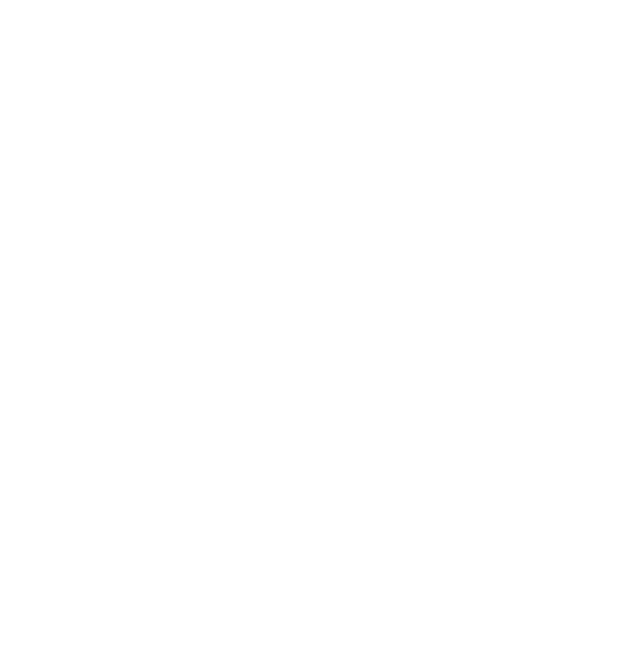
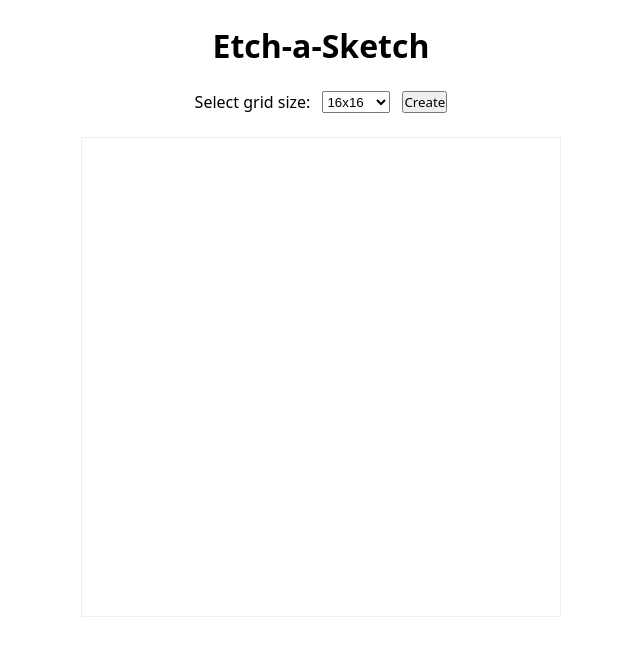
Before and after one commit to algymbra/odin-etch-a-sketch, a plain HTML site: page index.html in a window 1280 px wide. Shown: the whole page, without its empty margins (319-959 px from the left). Drawn offline with Linux system fonts and the light colour scheme.

Commit message:
Basic ui elements

```diff
--- a/index.html
+++ b/index.html
@@ -8,5 +8,19 @@
     <title>Etch-a-Sketch</title>
   </head>
   <body>
+    <header>
+      <h1>Etch-a-Sketch</h1>
+    </header>
+    <form>
+      <p>Select grid size:</p>
+      <select>
+        <option value="16">16x16</option>
+        <option value="32">32x32</option>
+        <option value="64">64x64</option>
+        <option value="custom">Custom</option>
+      </select>
+      <button>Create</button>
+    </form>
+    <div class="container"></div>
   </body>
 </html>
--- a/styles.css
+++ b/styles.css
@@ -12,3 +12,23 @@ button,
 input {
   font-family: inherit;
 }
+
+header {
+  text-align: center;
+  margin-top: 24px;
+}
+
+form {
+  width: 320px;
+  margin: 24px auto;
+  display: flex;
+  justify-content: center;
+  gap: 12px;
+}
+
+.container {
+  width: 480px;
+  height: 480px;
+  margin: 24px auto;
+  border: 1px solid #eee;
+}
```
